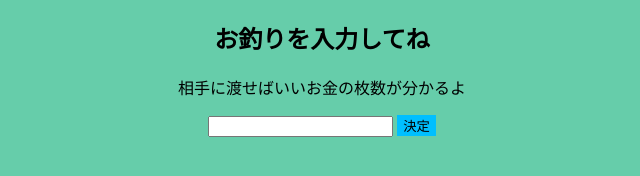
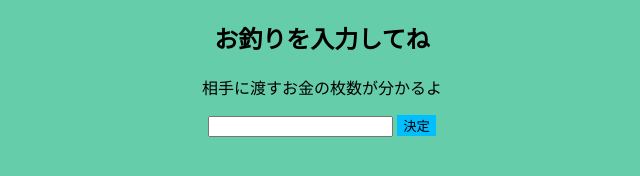
Before and after one commit to 1627009/web1, a plain HTML site: page index.html in a window 1280 px wide. Shown: the whole page, without its empty margins (318-958 px from the left). Drawn offline with Linux system fonts and the light colour scheme; a web font is replaced by a local one.

Commit message:
Update index.html

```diff
--- a/index.html
+++ b/index.html
@@ -9,7 +9,7 @@
   <body>
     <section>
       <h1>お釣りを入力してね</h1>
-      <p>相手に渡せばいいお金の枚数が分かるよ</p>
+      <p>相手に渡すお金の枚数が分かるよ</p>
       <form action="#" id="form">
         <input type="text" name="input">
         <input type="submit" value="決定" class="btn">
```
